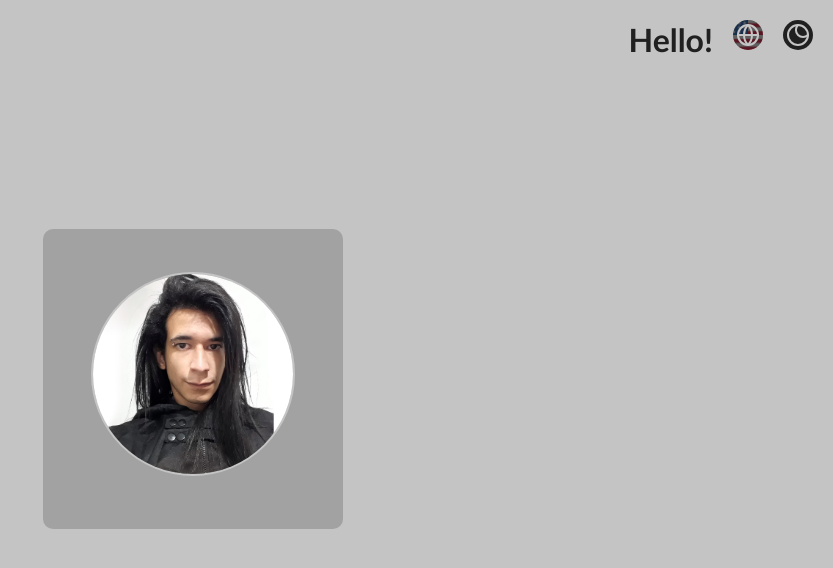
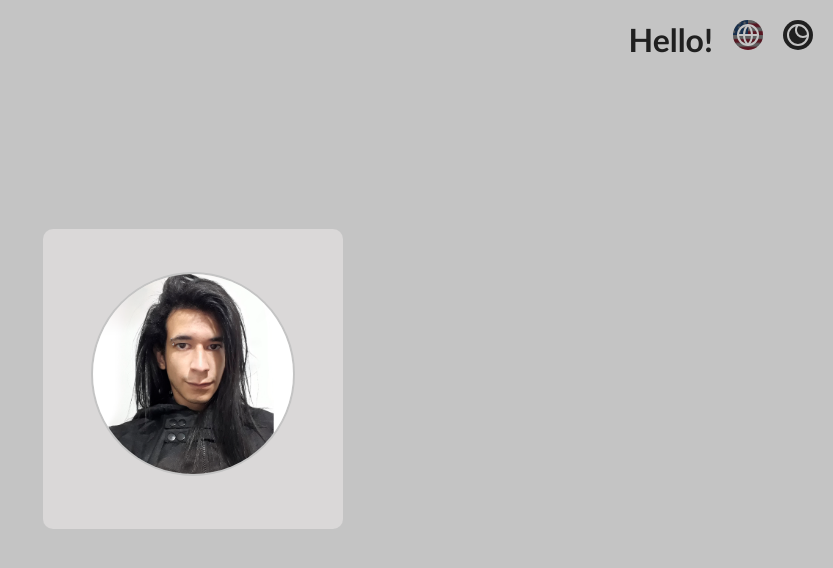
Before and after one commit to matheu5leone/portfolio, a Next.js app: page / in a window 1280 px wide. Shown: the top 568 px of the page, without its empty margins (447-1280 px from the left). Built offline with nearby package versions, Linux system fonts and the light colour scheme.

Commit message:
feature cards color

```diff
--- a/src/components/about/about.module.css
+++ b/src/components/about/about.module.css
@@ -11,7 +11,7 @@
     display: flex;
     justify-content: center;
     align-items: center;
-    background-color: rgba(77, 77, 77, 0.288);
+    background-color: var(--cards);
     border-radius: 10px;
     transition: all 0.3s ease;
 
--- a/src/components/navbar/Navbar.tsx
+++ b/src/components/navbar/Navbar.tsx
@@ -53,7 +53,6 @@ export default function Navbar() {
           />
           <Globe className={style.globeIcon} />
         </div>
-        <div className={style.notification}></div> {/* Notificação */}
       </button>
       <button className={style.btnTheme} onClick={changeTheme}>
         <Eclipse />
--- a/src/styles/globals.css
+++ b/src/styles/globals.css
@@ -3,12 +3,14 @@
 :root {
   --background: #c4c4c4;
   --foreground: #202020;
+  --cards: #dad8d8;
 }
 
 /* Tema escuro ativado */
 body.dark-theme {
   --background: #202020;
   --foreground: #c4c4c4;
+  --cards: #2c2c2c;
 }
 
 * {
```
